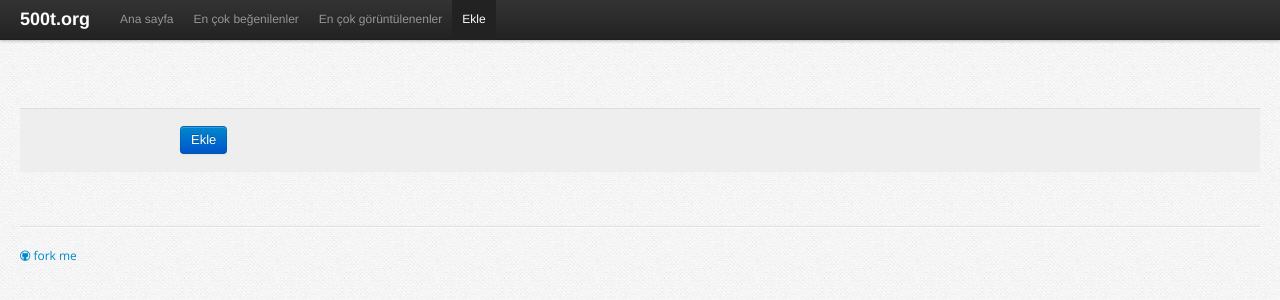
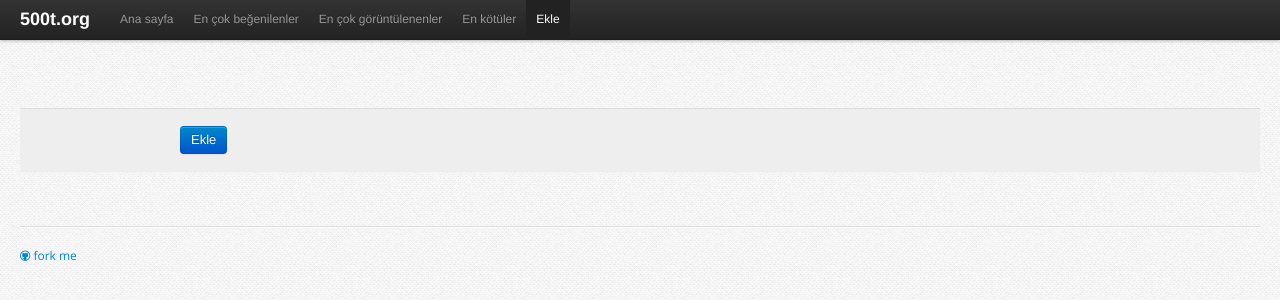
Before and after one commit to aydantasdemir/500t, a Django app: template logar/templates/add_log.html in a window 1280 px wide. Shown: the top 300 px of the page. Run offline with Django 3.2, Linux system fonts and the light colour scheme; the template is opened without the code that fills it: values that come from a table or form of the project are taken from there, others are empty; parts of the project's set-up code (start-up, migrations or seed data) failed here and were passed over; some libraries are stand-ins or nearby versions.

Commit message:
En kötüler linki eklendi

```diff
--- a/logar/templates/base.html
+++ b/logar/templates/base.html
@@ -40,6 +40,7 @@
                             <li class="{% if request.path == '/' %}active{% endif %}"><a href="{% url 'home' %}">Ana sayfa</a></li>
                             <li class="{% if request.GET.o == 'favorites' %}active{% endif %}"><a href="{% url 'home' %}?o=favorites">En çok beğenilenler</a></li>
                             <li class="{% if request.GET.o == 'visit_count' %}active{% endif %}"><a href="{% url 'home' %}?o=visit_count">En çok görüntülenenler</a></li>
+                            <li class="{% if request.GET.o == 'huseyinalb' %}active{% endif %}"><a href="{% url 'home' %}?o=huseyinalb">En kötüler</a></li>
                             <li class="{% if 'add' in request.path %}active{% endif %}"><a href="{% url 'add_log' %}/">Ekle</a></li>
                         </ul>
                     </div>
```
